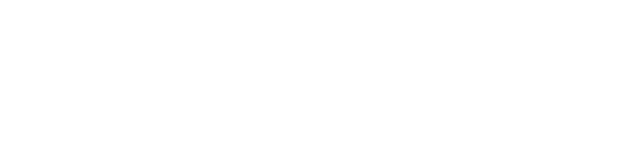
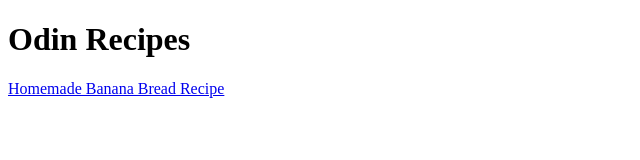
Before and after one commit to dvgpro/Odin-Recipes, a plain HTML site: page index.html in a window 1280 px wide. Shown: the whole page, without its empty margins (0-640 px from the left). Drawn offline with Linux system fonts and the light colour scheme.

Commit message:
Add link to the banana bread recipe page
Add the link for users to navigate for the main index page
to the banana bread recipe page

```diff
--- a/index.html
+++ b/index.html
@@ -4,7 +4,9 @@
         <meta charset="utf-8">
         <title>Odin Recipes</title>
     </head>
+
     <body>
-
+        <H1>Odin Recipes</H1>
+        <a href="./recipes/banana_bread.html" target="_blank" rel="noopener noreferrer">Homemade Banana Bread Recipe</a>
     </body>
 </html>
```
